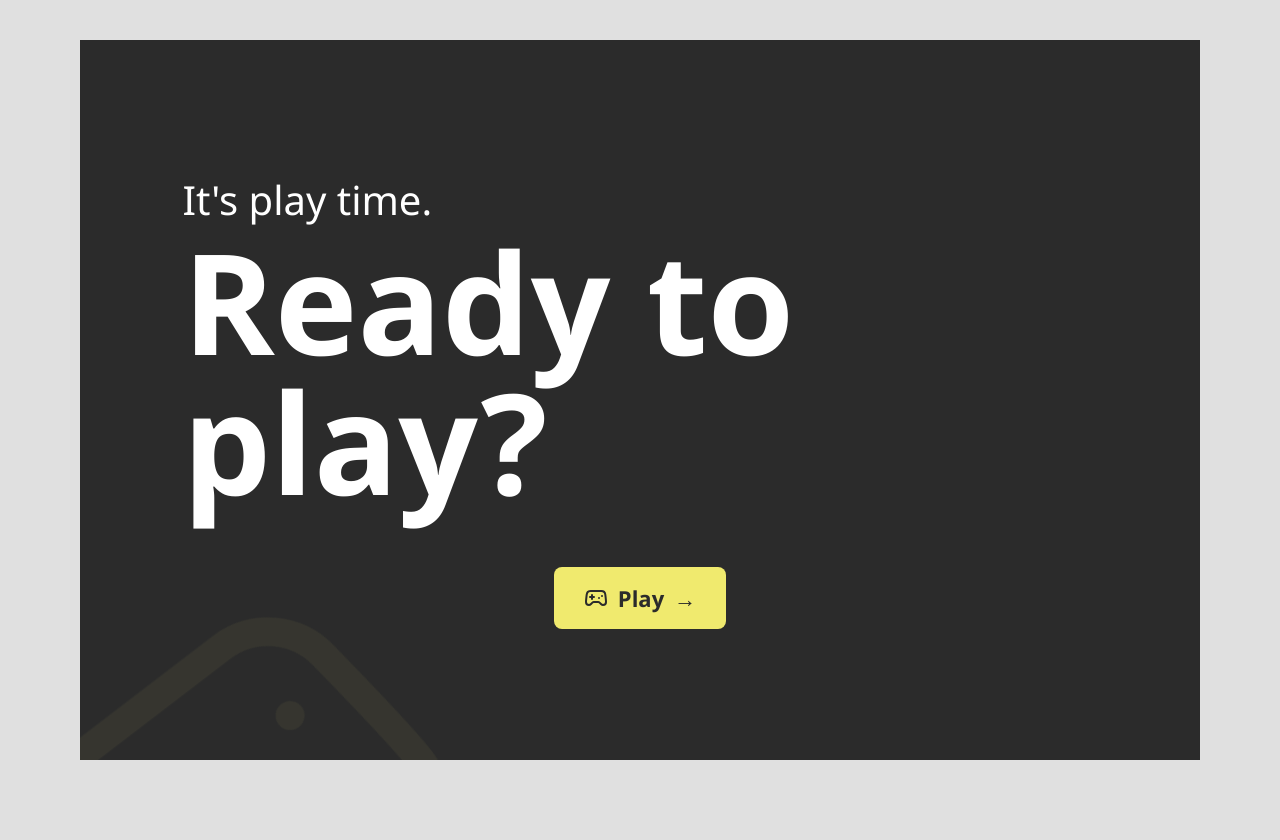
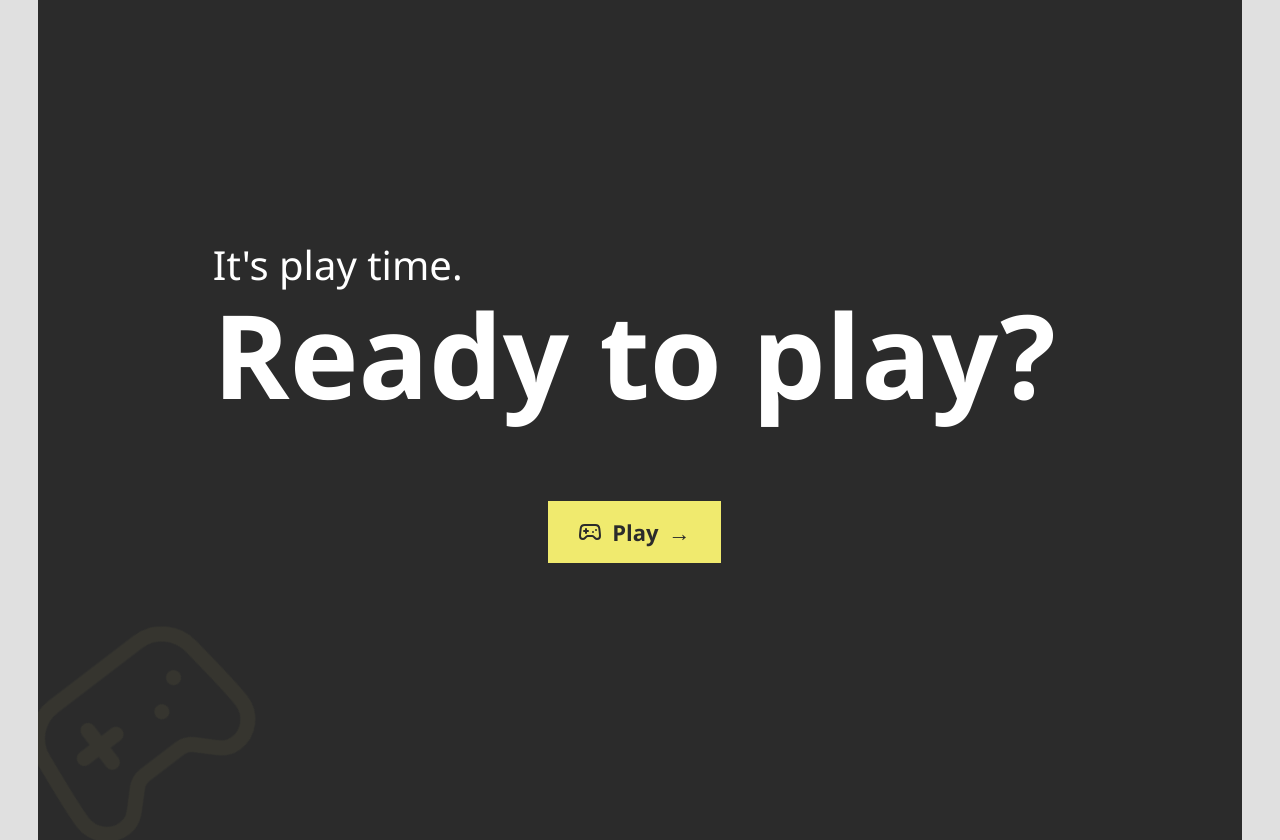
Before and after one commit to Yaroslav-UA02/SASS-SCSS-Memory, a website with bundled scripts: page index.html in a window 1280 px wide. Before the commit the page ends 800 px from the top, so only its background shows below. Built offline with nearby package versions, Linux system fonts and the light colour scheme; a web font is replaced by a local one.

Commit message:
fix: bring the home screen back in line with the design
The screen frame was 1120x880 and therefore too square - the design is
1240x880, and in the narrow box the title broke onto a second line. The
frame now carries the design's proportions, the text block is inset by a
share of the frame instead of a pixel value so it keeps that inset at
every size, and the play button loses its rounded corners.

The title drops from 140px to 120px: the web font renders "Ready to
play?" wider than the mock does, and 120px is what reproduces the
proportion the design shows - the title covering about 69% of the frame.

The watermark controller shrinks from 460px to 240px and hangs off the
bottom left corner, so the whole pad is visible instead of one huge
corner of it.

```diff
--- a/src/styles/components/_button.scss
+++ b/src/styles/components/_button.scss
@@ -17,10 +17,11 @@
     height: 24px;
   }
 
-  // yellow play button (home)
+  // yellow play button (home) - square corners in the design
   &--play {
     background: a.$yellow;
     color: a.$board-dark;
+    border-radius: 0;
     font-size: 22px;
     padding: 16px 30px;
   }
--- a/src/styles/layout/_screen.scss
+++ b/src/styles/layout/_screen.scss
@@ -4,8 +4,11 @@
 @use "../abstracts" as a;
 
 .screen {
-  width: min(94vw, 1120px);
-  min-height: 720px;
+  // figma frame is 1240x880, i.e. clearly wider than it is tall - at the old
+  // 1120x720 the box was too square, which is what pushed the home title
+  // onto a second line
+  width: min(94vw, 1240px);
+  min-height: 880px;
   background: a.$board-dark;
   display: flex;
   align-items: center;
--- a/src/styles/pages/_home.scss
+++ b/src/styles/pages/_home.scss
@@ -23,7 +23,10 @@
 .home {
   position: relative;
   z-index: 1; // above the watermark
-  padding: 0 clamp(24px, 8vw, 110px);
+  // in percent, not pixels: in the design the text block keeps the same
+  // share of the frame at every size, and that share is what centers the
+  // title between the two edges
+  padding: 0 14.5%;
 
   &__eyebrow {
     color: white;
@@ -35,13 +38,15 @@
 
   &__title {
     color: white;
-    // figma: red rose bold 140px, line-height 100%
-    // clamp -> exactly 140px on large screens, scales down on small ones
-    font-size: clamp(64px, 12vw, 140px);
+    // the design panel says 140px, but the web font renders "Ready to play?"
+    // about a seventh wider than the mock does, so 140px no longer fits the
+    // one line the design puts it on. 120px reproduces the proportion the
+    // design actually shows: the title covers ~69% of the frame.
+    font-size: clamp(48px, 9.1vw, 120px);
     font-weight: 700;
     line-height: 1;
     letter-spacing: 0;
-    margin-bottom: 56px;
+    margin-bottom: 88px;
   }
 
   // play button sits lower and is centered
@@ -51,12 +56,14 @@
     margin: 0 auto;
   }
 
-  // large faded controller at the bottom left (figma values)
+  // faded controller in the bottom left corner, tilted and slightly cut off
+  // by the two edges it sits in - anchored to the bottom, so it keeps that
+  // corner no matter how tall the screen gets
   &__watermark {
     position: absolute;
-    left: -88px;
-    top: 546px;
-    width: 460px;
+    left: -20px;
+    bottom: -10px;
+    width: 240px;
     height: auto;
     color: a.$yellow; // yellow, but very transparent
     opacity: 0.05;
```
Also changed, not shown: dist/styles.css, 1 other file.
